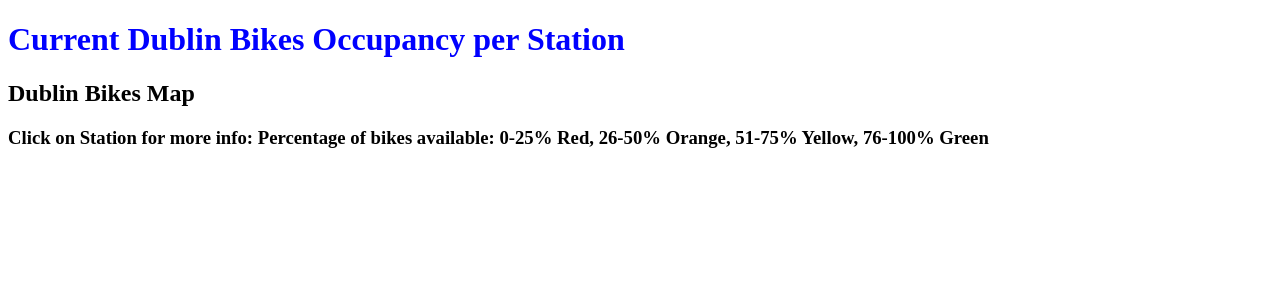
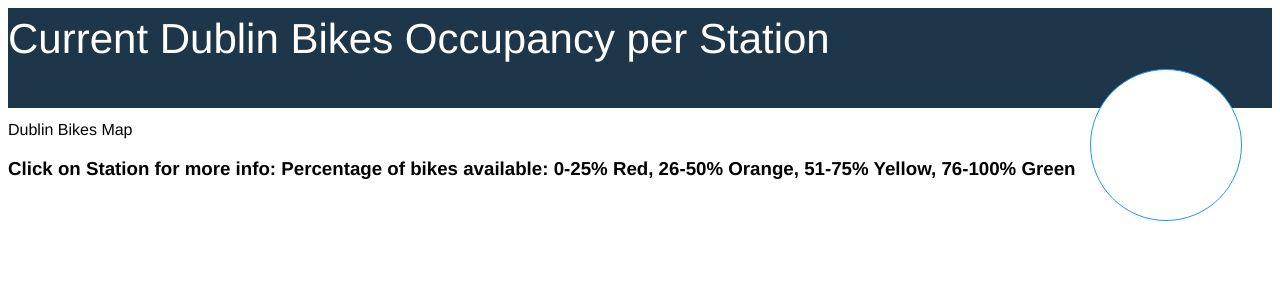
Before and after one commit to mereta/Dublin-Bikes, a Flask app: template src/templates/index.html in a window 1280 px wide. Shown: the top 300 px of the page. Run offline with Flask 2, Linux system fonts and the light colour scheme; the template is opened without the code that fills it, so the values that code supplies are empty; some libraries are stand-ins or nearby versions.

Commit message:
Html/Css edit

```diff
--- a/src/app.py
+++ b/src/app.py
@@ -69,7 +69,7 @@ def index():
     mydata = LoadJSONdata.GetLocationData()
 
     sndmap = Map("sndmap", mydata[0]["position"]["lat"], mydata[0]
-                 ["position"]["lng"], style="height:600px;width:600px;margin:0;")
+                 ["position"]["lng"], style="height:500px;width:60%;margin:0;")
     for obj in mydata:
         name = obj["name"]
         lat = str(obj["position"]["lat"])
--- a/src/static/css/index.css
+++ b/src/static/css/index.css
@@ -1,11 +1,40 @@
-h1 {
-    color: blue;
+html {
+  font-family: Helvetica Neue, Helvetica, Arial, sans-serif;
 }
 
-#currentweather {
-    height: 100;
-    width: 80%;
-    border: 3px solid blue;
+h1 {
+  font-size: 42px;
+  color: white;
+  font-weight: 300;
+  margin: 0;
+  line-height: 61px;
+}
+span {
+  font-size: 31px;
+}
+h2 {
+    font-size: 16px;
+    font-weight: 300;
+    color: black;
+}
+.header {
+  z-index: 1000;
+  display: inline-block;
+  height: 100px;
+  width: 100%;
+  padding: 0;
+  background: #1D3649;
+}
+#currentWeather {
+
+  background-color: white;
+  border-radius: 50%;
+  border: solid 1px #2196F3;
+  width: 150px;
+  height: 150px;
+  margin-right: 30px;
+  float:right;
+  text-align: center;
 }
 
 #sndmap { height:800px;width:800px;margin:0; }
--- a/src/templates/index.html
+++ b/src/templates/index.html
@@ -1,7 +1,7 @@
 <!DOCTYPE html>
     <html>
     <head>
-
+    <title>Dublin Bikes Occupancy</title>
     <link rel="stylesheet" type="text/css" href="{{ url_for('static', filename='css/index.css') }}">
     <script src="{{ url_for('static', filename='scripts/currentWeather.js') }}"></script>
 
@@ -117,10 +117,11 @@
       }
       }
     </script>
+    	<header class="header">
         <h1>Current Dublin Bikes Occupancy per Station</h1>
 
         <div id="currentWeather"></div>
-
+		</header>
         <h2>Dublin Bikes Map</h2>
         <h3> Click on Station for more info:
         Percentage of bikes available:
```
